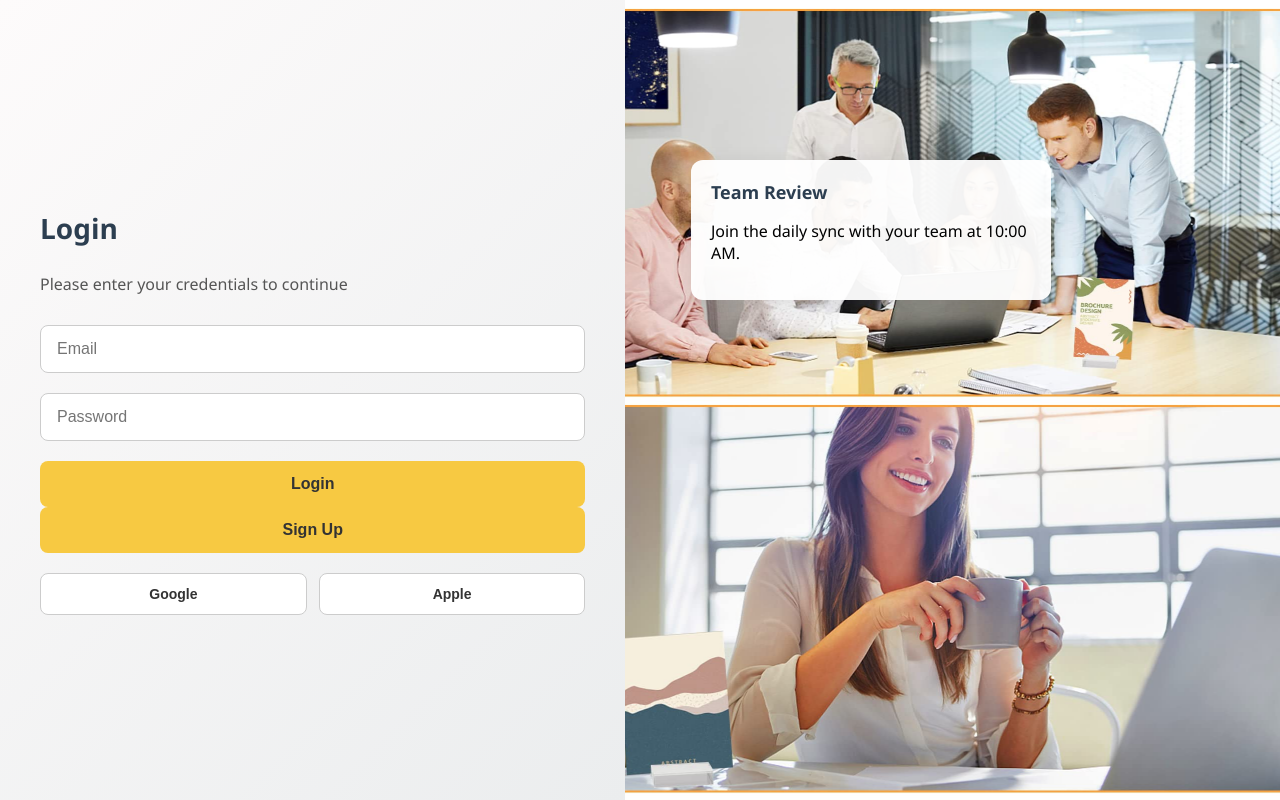
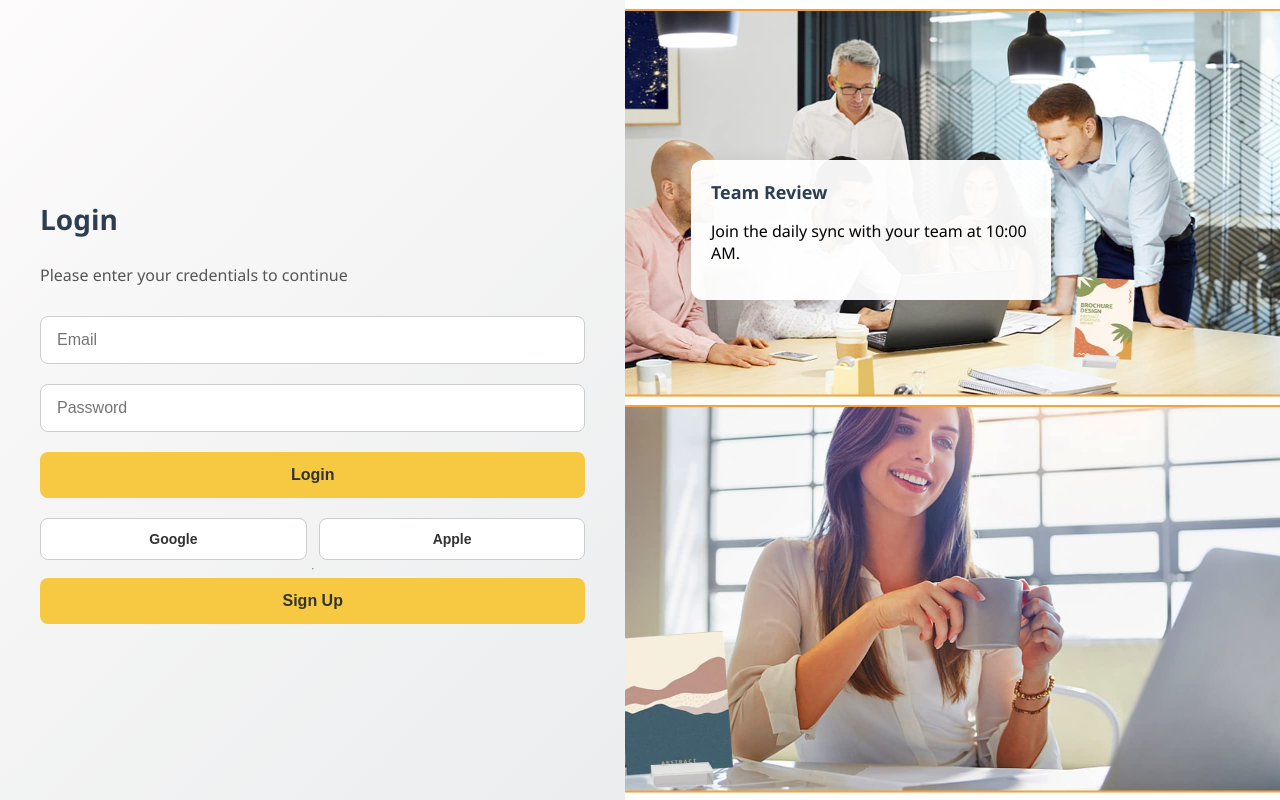
Before and after one commit to Ameer-S-AbuTaha/my-react-app, a React (Create React App) app: page / in a window 1280 px wide. Built offline with nearby package versions, Linux system fonts and the light colour scheme.

Commit message:
update signup

```diff
--- a/src/LoginPage.js
+++ b/src/LoginPage.js
@@ -1,6 +1,6 @@
 import React, { useState } from "react";
 import { useNavigate } from "react-router-dom";
-import "./App.css"; // Make sure the path matches your project structure
+import "./App.css";
 
 export default function LoginPage() {
   const [email, setEmail] = useState("");
@@ -63,6 +63,13 @@ export default function LoginPage() {
           <button type="submit">Login</button>
         </form>
 
+        <div className="social-login">
+          <button type="button">Google</button>
+          <button type="button">Apple</button>
+        </div>
+
+        <hr className="separator" />
+
         <button
           className="signup-button"
           type="button"
@@ -70,11 +77,6 @@ export default function LoginPage() {
         >
           Sign Up
         </button>
-
-        <div className="social-login">
-          <button type="button">Google</button>
-          <button type="button">Apple</button>
-        </div>
       </div>
 
       <div className="right-panel">
```
